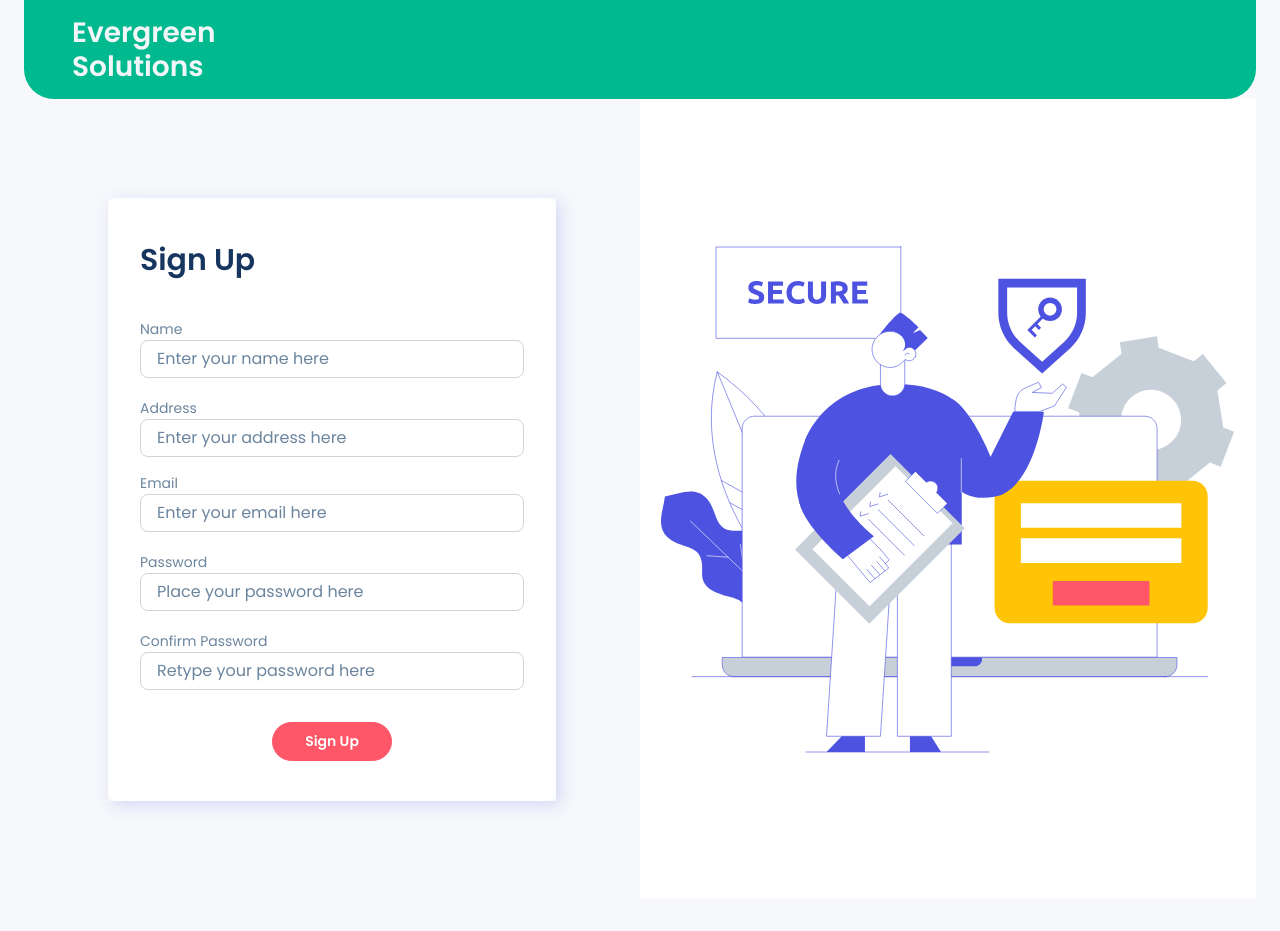
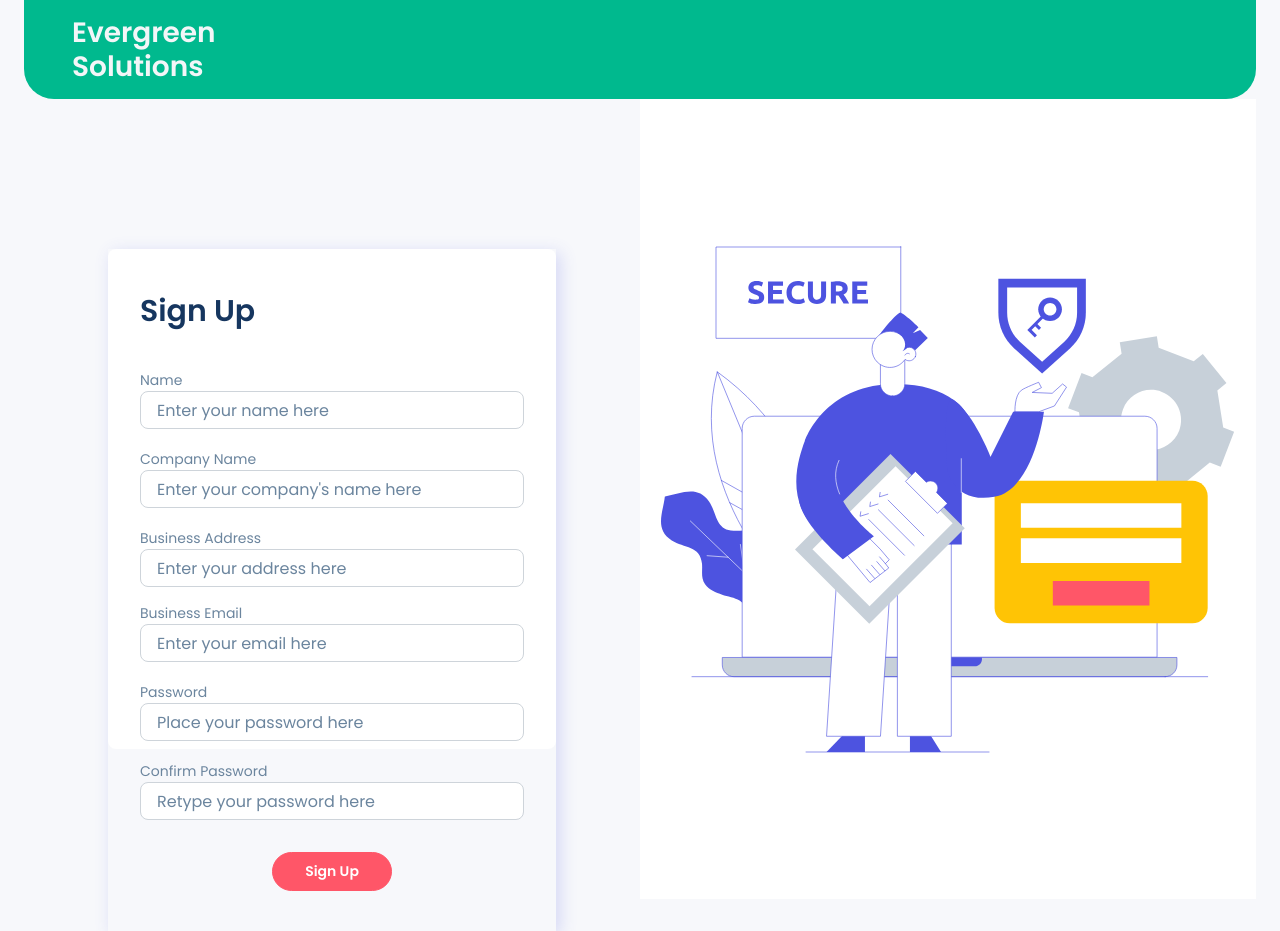
Before and after one commit to hackathone2023/evergreen-solutions, a React (Create React App) app: page /register in a window 1280 px wide. Before the commit the page ends 899 px from the top, so only its background shows below. Built offline with nearby package versions, Linux system fonts and the light colour scheme; some icons are missing.

Commit message:
Calculate green idx

```diff
--- a/src/components/Widget/Widget.js
+++ b/src/components/Widget/Widget.js
@@ -17,6 +17,7 @@ const Widget = (props) => {
   return (
     <>
       <section
+        style={{ maxHeight: '500px' }}
         className={s.widget}
         {...restProps}
       >
--- a/src/pages/dashboard/Dashboard.js
+++ b/src/pages/dashboard/Dashboard.js
@@ -8,7 +8,8 @@ import {
   DropdownToggle,
   DropdownMenu,
   DropdownItem,
-  UncontrolledDropdown
+  UncontrolledDropdown,
+  Button
 } from "reactstrap";
 import { fetchData } from "../../actions/dashboard.js";
 import Widget from "../../components/Widget/Widget.js";
@@ -49,6 +50,8 @@ const Dashboard = () => {
     }
   }
 
+  const [showMsg, setShowMsg] = useState(false)
+
   return (
     <div>
       <Row>
@@ -72,6 +75,36 @@ const Dashboard = () => {
                 </div>
                 <ApexActivityChart className="pb-4" />
               </Widget>
+              <div className="pt-5" style={{ display: 'grid', placeItems: 'center' }}>
+                {!showMsg ? <Button style={{ backgroundColor: '#00B98E', color: '#F3F6F8' }} onClick={() => setShowMsg(true)}>Calculate Green Index</Button> : <><p>
+                  Your Green Index is <b>3.75</b>/5
+                </p><table style={{ marginTop: '2rem' }}>
+                    <tr>
+                      <th><b>Wastage Type</b></th>
+                      <th><b>Wastage %</b></th>
+                    </tr>
+                    <tr>
+                      <td>Chemical</td>
+                      <td>30</td>
+                    </tr>
+                    <tr>
+                      <td>Energy</td>
+                      <td>25</td>
+                    </tr>
+                    <tr>
+                      <td>Fabric</td>
+                      <td>15</td>
+                    </tr>
+                    <tr>
+                      <td className="pr-4">Raw Materials</td>
+                      <td>20</td>
+                    </tr>
+                    <tr>
+                      <td>Water</td>
+                      <td>35</td>
+                    </tr>
+                  </table></>}
+              </div>
             </Col>
           </Row>
         </Col>
--- a/src/pages/register/Register.js
+++ b/src/pages/register/Register.js
@@ -70,7 +70,22 @@ const Register = (props) => {
                 </FormGroup>
                 <FormGroup  className="my-3">
                   <div className="d-flex justify-content-between">
-                    <FormText>Address</FormText>
+                    <FormText>Company Name</FormText>
+                  </div>
+                  <Input
+                    id="name"
+                    className="input-transparent pl-3"
+                    value={state.companyName}
+                    onChange={(event => changeCred(event))}
+                    type="text"
+                    required
+                    name="companyName"
+                    placeholder="Enter your company's name here"
+                  />
+                </FormGroup>
+                <FormGroup  className="my-3">
+                  <div className="d-flex justify-content-between">
+                    <FormText>Business Address</FormText>
                   </div>
                   <Input
                     id="Address"
@@ -84,7 +99,7 @@ const Register = (props) => {
                   />
                 </FormGroup>
                 <FormGroup className="my-3">
-                  <FormText>Email</FormText>
+                  <FormText>Business Email</FormText>
                   <Input
                     id="email"
                     className="input-transparent pl-3"
--- a/src/services/api.js
+++ b/src/services/api.js
@@ -108,7 +108,7 @@ const mockData = {
 
 export const loginApi = (data) => isProd ? axios.post(`${url}/login/authenticate`, data) : axios.post(`${url}/authenticate`, { data, success: true });
 
-export const registerApi = (data) => isProd ? axios.post(`${url}/login/signup`, data) : axios.post(`${url}/signup`, { data, success: true, evergreenId: "SusmitoB" });
+export const registerApi = (data) => isProd ? axios.post(`${url}/login/signup`, data) : axios.post(`${url}/signup`, { data, success: true, evergreenId: "EGS007" });
 
 // export const usageApi = (data) => isProd ? axios.post(`${usegeInfoUrl}/companyinfo/usage`, data) : axios.post(`${usegeInfoUrl}/usage`, { data: mockData, "success": true, evergreenId: "SusmitoB" });
 
```
Also changed, not shown: db.json (+9 -8 lines).
